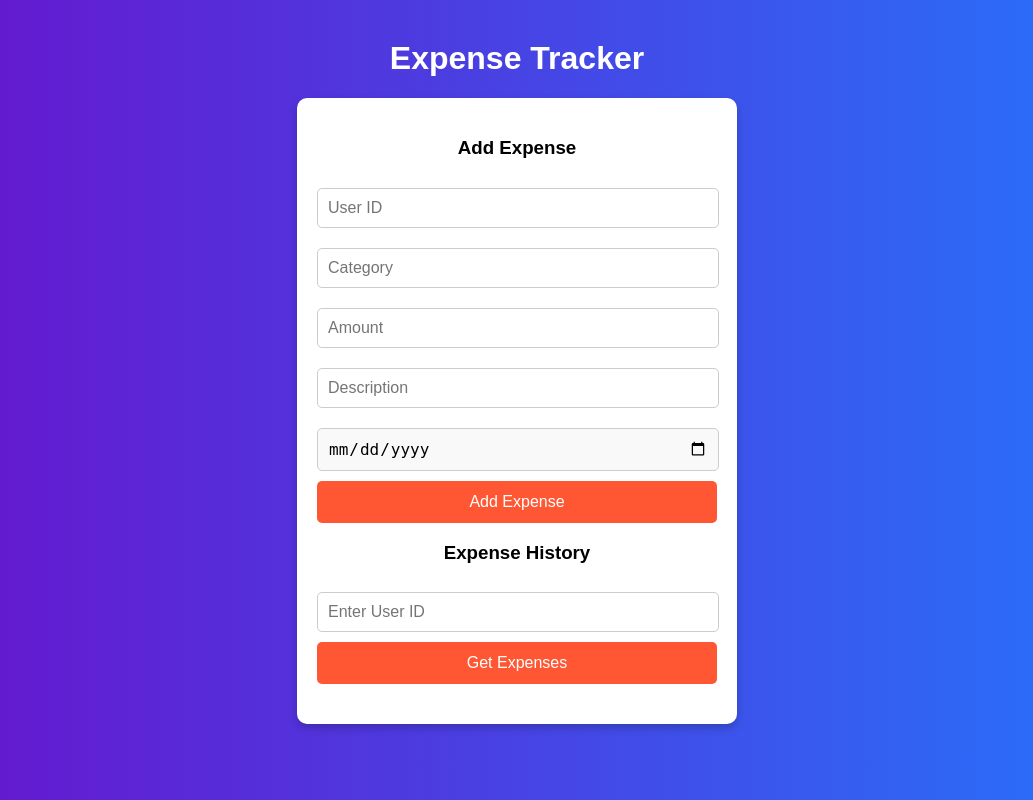
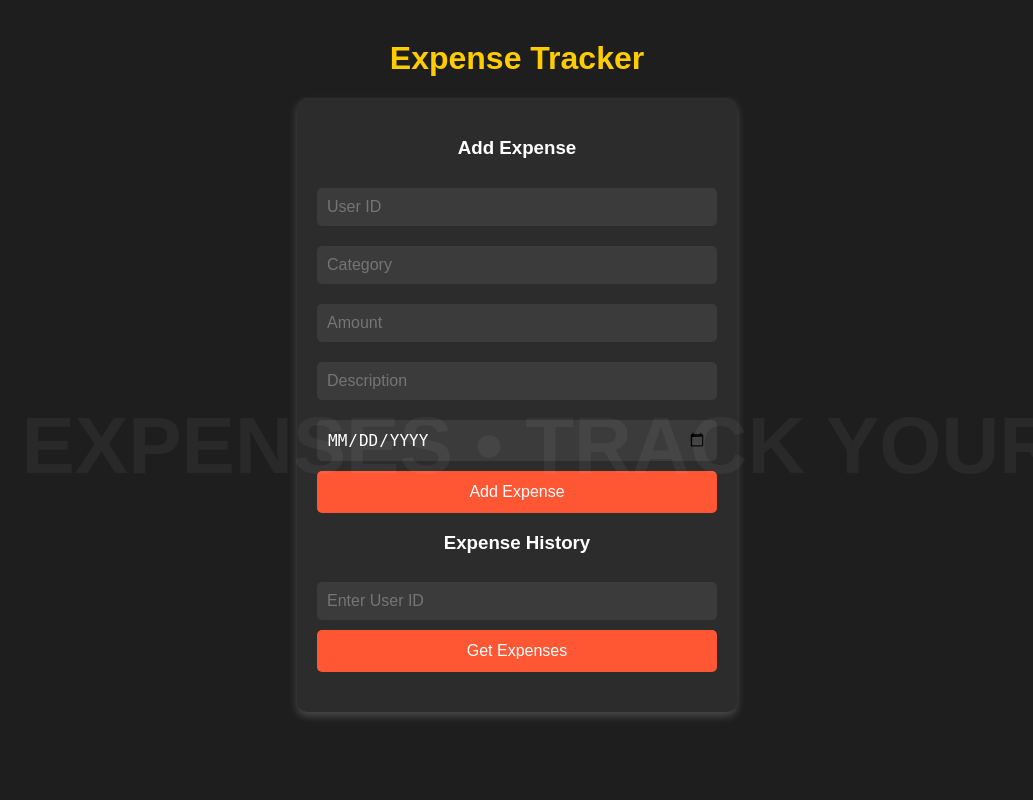
Before and after one commit to Aniruddh-ui/Ai-Enhanced_expense-tracker, a Flask app: page / in a window 1280 px wide. Shown: the whole page, without its empty margins (123-1156 px from the left). Run offline with Flask 3, Linux system fonts and the light colour scheme.

Commit message:
Updated expense tracker with UI improvements

```diff
--- a/templates/index.html
+++ b/templates/index.html
@@ -7,42 +7,66 @@
     <style>
         body {
             font-family: 'Arial', sans-serif;
-            background: linear-gradient(to right, #6a11cb, #2575fc);
+            background-color: #1e1e1e;
+            color: white;
             text-align: center;
             margin: 40px;
-            color: white;
+            position: relative;
+            overflow: hidden;
+        }
+
+        /* Scrolling background text */
+        .background-text {
+            position: fixed;
+            top: 50%;
+            left: 0;
+            width: 100%;
+            font-size: 5rem;
+            font-weight: bold;
+            text-transform: uppercase;
+            color: rgba(255, 255, 255, 0.05);
+            white-space: nowrap;
+            animation: scrollText 10s linear infinite;
+        }
+
+        @keyframes scrollText {
+            from {
+                transform: translateX(100%);
+            }
+            to {
+                transform: translateX(-100%);
+            }
         }
 
         .container {
             max-width: 400px;
-            background: white;
+            background: #2c2c2c;
             margin: auto;
             padding: 20px;
             border-radius: 10px;
-            box-shadow: 0 4px 8px rgba(0, 0, 0, 0.2);
-            color: black;
+            box-shadow: 0 4px 8px rgba(255, 255, 255, 0.2);
         }
 
         h1 {
-            color: white;
+            color: #ffcc00;
         }
 
         input {
             width: calc(100% - 20px);
             padding: 10px;
             margin: 10px 0;
-            border: 1px solid #ccc;
+            border: none;
             border-radius: 5px;
             font-size: 16px;
+            background: #3b3b3b;
+            color: white;
+            outline: none;
         }
 
         input[type="date"] {
-            appearance: none;
-            background: #f9f9f9;
-            padding: 10px;
-            border: 1px solid #ccc;
-            border-radius: 5px;
-            font-size: 16px;
+            background: #3b3b3b;
+            color: white;
+            text-transform: uppercase;
         }
 
         button {
@@ -67,7 +91,7 @@
         }
 
         .expense-item {
-            background: #e9f5ff;
+            background: #444;
             padding: 10px;
             margin: 5px 0;
             border-radius: 5px;
@@ -75,6 +99,7 @@
     </style>
 </head>
 <body>
+    <div class="background-text">Track Your Expenses • Track Your Expenses •</div>
     <h1>Expense Tracker</h1>
     <div class="container">
         <h3>Add Expense</h3>
@@ -90,63 +115,5 @@
         <button onclick="getExpenses()">Get Expenses</button>
         <div class="expense-list" id="expenseList"></div>
     </div>
-
-    <script>
-        const API_URL = "https://expense-tracker-vzs0.onrender.com";
-
-        async function addExpense() {
-            const data = {
-                user_id: document.getElementById('user_id').value,
-                category: document.getElementById('category').value,
-                amount: document.getElementById('amount').value,
-                description: document.getElementById('description').value,
-                expense_date: document.getElementById('expense_date').value,
-            };
-
-            try {
-                const response = await fetch(`${API_URL}/add_expense`, {
-                    method: 'POST',
-                    headers: { 'Content-Type': 'application/json' },
-                    body: JSON.stringify(data),
-                });
-
-                const text = await response.text();
-                try {
-                    const result = JSON.parse(text);
-                    alert(result.message);
-                } catch (err) {
-                    console.error("Invalid JSON response:", text);
-                    alert("Server error: Response is not JSON.");
-                }
-            } catch (error) {
-                console.error("Error:", error);
-                alert("Failed to add expense. Check the console for details.");
-            }
-        }
-
-        async function getExpenses() {
-            const user_id = document.getElementById('fetch_user_id').value;
-            try {
-                const response = await fetch(`${API_URL}/get_expenses/${user_id}`);
-
-                const text = await response.text();
-                try {
-                    const result = JSON.parse(text);
-
-                    const list = document.getElementById('expenseList');
-                    list.innerHTML = '';
-                    result.expenses.forEach(expense => {
-                        list.innerHTML += `<div class="expense-item">${expense[2]} - ₹${expense[3]} (${expense[4]})</div>`;
-                    });
-                } catch (err) {
-                    console.error("Invalid JSON response:", text);
-                    alert("Server error: Response is not JSON.");
-                }
-            } catch (error) {
-                console.error("Error:", error);
-                alert("Failed to fetch expenses.");
-            }
-        }
-    </script>
 </body>
 </html>
```
